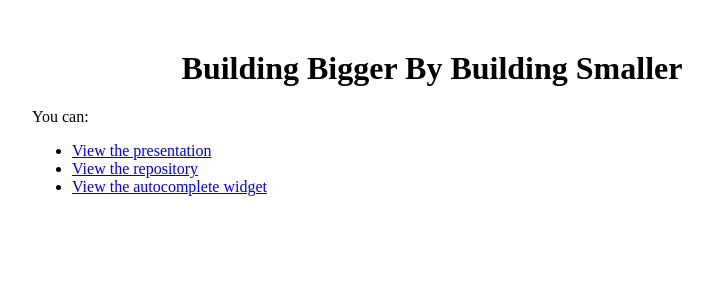
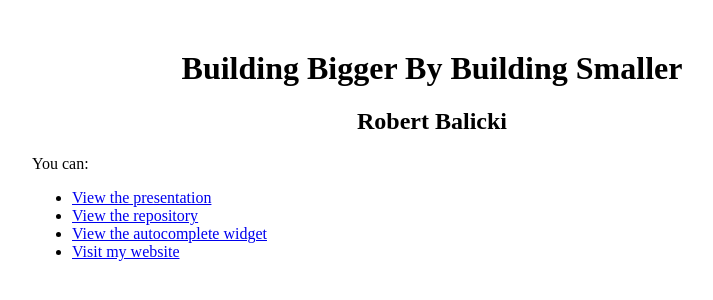
Before and after one commit to rbalicki2/build-bigger, a React app: page / in a window 1280 px wide. Shown: the top 300 px of the page, without its empty margins (208-921 px from the left). Built offline with nearby package versions, Linux system fonts and the light colour scheme.

Commit message:
include babel polyfill

```diff
--- a/src/components/App/AutocompletePage/index.jsx
+++ b/src/components/App/AutocompletePage/index.jsx
@@ -1,3 +1,10 @@
 import React from 'react';
 
-export default () => <div>autocomplete</div>;
+export default () => (<div style={{ maxWidth: 800, margin: '50px auto' }}>
+  <div style={{ textAlign: 'center' }}>
+    <h1>Autocomplete Stage 0</h1>
+    <h2>One long file</h2>
+    <h3>Tag: v0</h3>
+  </div>
+
+</div>);
--- a/src/components/App/HomePage.jsx
+++ b/src/components/App/HomePage.jsx
@@ -3,13 +3,17 @@ import React from 'react';
 import { Link } from 'react-router-dom';
 
 export default () => (<div style={{ maxWidth: 800, margin: '50px auto' }}>
-  <h1 style={{ textAlign: 'center' }}>Building Bigger By Building Smaller</h1>
+  <div style={{ textAlign: 'center' }}>
+    <h1>Building Bigger By Building Smaller</h1>
+    <h2>Robert Balicki</h2>
+  </div>
   <div>
     You can:
     <ul>
       <li><a href="/presentation">View the presentation</a></li>
       <li><a href="https://github.com/rbalicki2/build-bigger">View the repository</a></li>
       <li><Link to="/autocomplete">View the autocomplete widget</Link></li>
+      <li><a href="https://www.robertbalicki.com">Visit my website</a></li>
     </ul>
   </div>
 </div>);
```
Also changed, not shown: src/components/App/AutocompletePage/Autocomplete.jsx (added).
